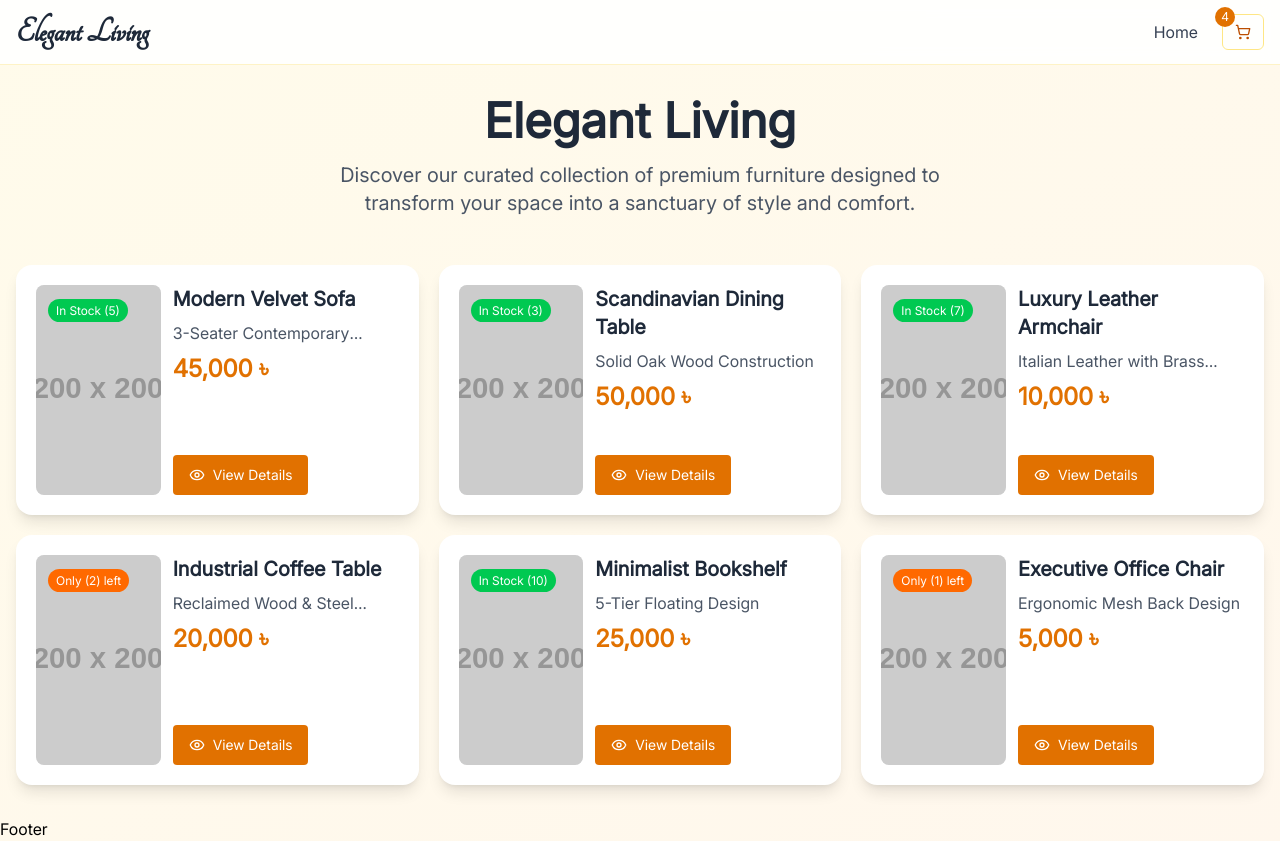
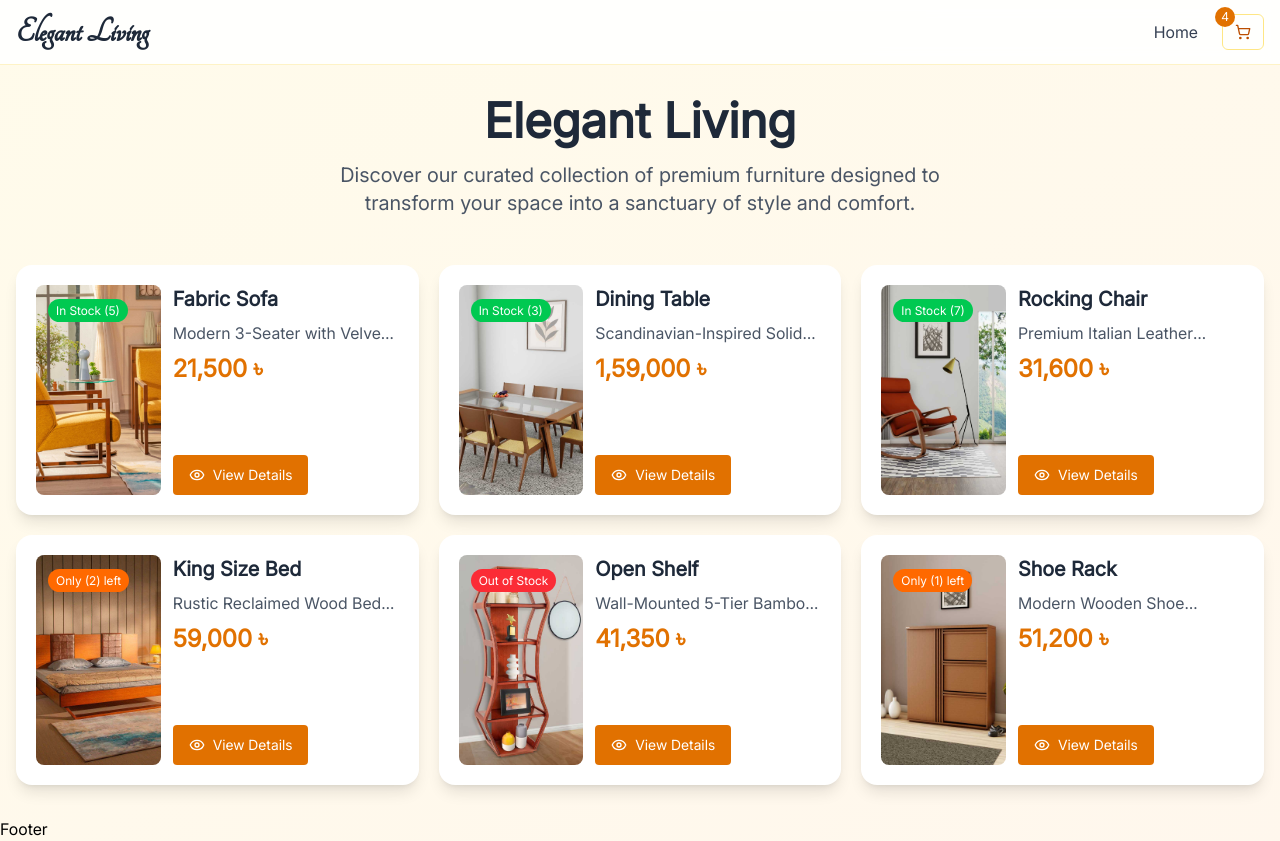
Before and after one commit to SMFaysalHaque/elegant-living, a React (Vite) app: page / in a window 1280 px wide. Built offline with nearby package versions, Linux system fonts and the light colour scheme.

Commit message:
chore: add necessary data.

```diff
--- a/src/data/data.js
+++ b/src/data/data.js
@@ -1,98 +1,158 @@
 export const products = [
   {
     id: 1,
-    title: "Modern Velvet Sofa",
-    subtitle: "3-Seater Contemporary Design",
-    price: 45000,
+    title: "Fabric Sofa",
+    subtitle: "Modern 3-Seater with Velvet Upholstery & Brass Legs",
+    price: 21500,
     stock: 5,
     description:
-      "Luxurious velvet upholstery meets contemporary design in this stunning 3-seater sofa. Featuring deep cushions, solid hardwood frame, and elegant brass legs. Perfect for modern living rooms seeking comfort and style.",
+      "This 3-seater fabric sofa features luxurious velvet upholstery, a solid hardwood frame, and elegant brass legs. Deep cushions ensure plush comfort while its contemporary silhouette makes it a standout piece in any modern living room.",
     images: [
-      "https://images.unsplash.com/photo-1721322800607-8c38375eef04?w=600&h=600&fit=crop&crop=center",
-      "https://images.unsplash.com/photo-1555041469-a586c61ea9bc?w=600&h=600&fit=crop&crop=center",
-      "https://images.unsplash.com/photo-1586023492125-27b2c045efd7?w=600&h=600&fit=crop&crop=center",
-      "https://images.unsplash.com/photo-1567538096630-e0c55bd6374c?w=600&h=600&fit=crop&crop=center",
+      {
+        name: "fabric-img-1",
+        url: "/assets/images/fabric-sofa/fabric-img-1.png",
+      },
+      {
+        name: "fabric-img-2",
+        url: "/assets/images/fabric-sofa/fabric-img-2.png",
+      },
+      {
+        name: "fabric-img-3",
+        url: "/assets/images/fabric-sofa/fabric-img-3.webp",
+      },
+      {
+        name: "fabric-img-4",
+        url: "/assets/images/fabric-sofa/fabric-img-4.webp",
+      },
     ],
-    slug: "modern-velvet-sofa",
+    slug: "fabric-sofa",
   },
   {
     id: 2,
-    title: "Scandinavian Dining Table",
-    subtitle: "Solid Oak Wood Construction",
-    price: 50000,
+    title: "Dining Table",
+    subtitle: "Scandinavian-Inspired Solid Oak Dining Table for 6",
+    price: 159000,
     stock: 3,
     description:
-      "Handcrafted from premium solid oak, this dining table embodies Scandinavian minimalism. Seats 6 comfortably with its clean lines and natural wood grain. A timeless piece that will anchor your dining space for generations.",
+      "Crafted from solid oak, this dining table showcases clean lines and natural wood grain that highlight its Scandinavian minimalist design. It comfortably seats six and adds warmth and sophistication to any dining area.",
     images: [
-      "https://images.unsplash.com/photo-1549497538-303791108f95?w=600&h=600&fit=crop&crop=center",
-      "https://images.unsplash.com/photo-1581539250439-c96689b516dd?w=600&h=600&fit=crop&crop=center",
-      "https://images.unsplash.com/photo-1586023492125-27b2c045efd7?w=600&h=600&fit=crop&crop=center",
-      "https://images.unsplash.com/photo-1567538096630-e0c55bd6374c?w=600&h=600&fit=crop&crop=center",
+      {
+        name: "dining-table-img-1",
+        url: "/assets/images/dining-table/dining-table-img-1.png",
+      },
+      {
+        name: "dining-table-img-2",
+        url: "/assets/images/dining-table/dining-table-img-2.png",
+      },
+      {
+        name: "dining-table-img-3",
+        url: "/assets/images/dining-table/dining-table-img-3.jpg",
+      },
+      {
+        name: "dining-table-img-4",
+        url: "/assets/images/dining-table/dining-table-img-4.png",
+      },
     ],
-    slug: "scandinavian-dining-table",
+    slug: "dining-table",
   },
   {
     id: 3,
-    title: "Luxury Leather Armchair",
-    subtitle: "Italian Leather with Brass Details",
-    price: 10000,
+    title: "Rocking Chair",
+    subtitle: "Premium Italian Leather Rocker with Brass Accents",
+    price: 31600,
     stock: 7,
     description:
-      "Premium Italian leather meets expert craftsmanship in this sophisticated armchair. Features hand-finished brass details, supportive cushioning, and a swivel base. An investment piece that combines comfort with timeless elegance.",
+      "This luxurious rocking chair is upholstered in genuine Italian leather and detailed with hand-finished brass accents. Featuring ergonomic cushioning and a smooth swivel base, it’s perfect for reading, relaxing, or making a bold design statement.",
     images: [
-      "https://images.unsplash.com/photo-1506439773649-6e0eb8cfb237?w=600&h=600&fit=crop&crop=center",
-      "https://images.unsplash.com/photo-1586023492125-27b2c045efd7?w=600&h=600&fit=crop&crop=center",
-      "https://images.unsplash.com/photo-1567538096630-e0c55bd6374c?w=600&h=600&fit=crop&crop=center",
-      "https://images.unsplash.com/photo-1555041469-a586c61ea9bc?w=600&h=600&fit=crop&crop=center",
+      {
+        name: "rocking-chair-img-1",
+        url: "/assets/images/rocking-chair/rocking-chair-img-1.png",
+      },
+      {
+        name: "rocking-chair-img-2",
+        url: "/assets/images/rocking-chair/rocking-chair-img-2.png",
+      },
+      {
+        name: "rocking-chair-img-3",
+        url: "/assets/images/rocking-chair/rocking-chair-img-3.jpg",
+      },
+      {
+        name: "rocking-chair-img-4",
+        url: "/assets/images/rocking-chair/rocking-chair-img-4.jpg",
+      },
     ],
-    slug: "luxury-leather-armchair",
+    slug: "rocking-chair",
   },
   {
     id: 4,
-    title: "Industrial Coffee Table",
-    subtitle: "Reclaimed Wood & Steel Frame",
-    price: 20000,
+    title: "King Size Bed",
+    subtitle: "Rustic Reclaimed Wood Bed with Steel Frame",
+    price: 59000,
     stock: 2,
     description:
-      "Urban industrial design meets rustic charm in this unique coffee table. Features reclaimed wood top with natural character marks and a powder-coated steel frame. Perfect for adding industrial flair to any modern living space.",
+      "Designed with a blend of rustic and industrial elements, this king size bed features a sturdy reclaimed wood headboard and a black powder-coated steel frame. A striking centerpiece that balances durability with organic texture.",
     images: [
-      "https://images.unsplash.com/photo-1586023492125-27b2c045efd7?w=600&h=600&fit=crop&crop=center",
-      "https://images.unsplash.com/photo-1549497538-303791108f95?w=600&h=600&fit=crop&crop=center",
-      "https://images.unsplash.com/photo-1567538096630-e0c55bd6374c?w=600&h=600&fit=crop&crop=center",
-      "https://images.unsplash.com/photo-1555041469-a586c61ea9bc?w=600&h=600&fit=crop&crop=center",
+      {
+        name: "king-bed-img-1",
+        url: "/assets/images/king-size-bed/king-bed-img-1.jpg",
+      },
+      {
+        name: "king-bed-img-2",
+        url: "/assets/images/king-size-bed/king-bed-img-2.jpg",
+      },
+      {
+        name: "king-bed-img-3",
+        url: "/assets/images/king-size-bed/king-bed-img-3.jpg",
+      },
+      {
+        name: "king-bed-img-4",
+        url: "/assets/images/king-size-bed/king-bed-img-4.jpg",
+      },
     ],
-    slug: "industrial-coffee-table",
+    slug: "king-size-bed",
   },
   {
     id: 5,
-    title: "Minimalist Bookshelf",
-    subtitle: "5-Tier Floating Design",
-    price: 25000,
-    stock: 10,
+    title: "Open Shelf",
+    subtitle: "Wall-Mounted 5-Tier Bamboo Shelf",
+    price: 41350,
+    stock: 0,
     description:
-      "Clean lines and functional design define this stunning 5-tier bookshelf. Wall-mounted floating design maximizes floor space while providing ample storage. Crafted from sustainable bamboo with a smooth, natural finish.",
+      "This floating open shelf offers a clean, space-saving solution for modern interiors. Crafted from eco-friendly bamboo, the 5-tier design is perfect for books, decor, and organizing essentials without compromising on style.",
     images: [
-      "https://images.unsplash.com/photo-1567538096630-e0c55bd6374c?w=600&h=600&fit=crop&crop=center",
-      "https://images.unsplash.com/photo-1586023492125-27b2c045efd7?w=600&h=600&fit=crop&crop=center",
-      "https://images.unsplash.com/photo-1549497538-303791108f95?w=600&h=600&fit=crop&crop=center",
-      "https://images.unsplash.com/photo-1555041469-a586c61ea9bc?w=600&h=600&fit=crop&crop=center",
+      { name: "shelf-img-1", url: "/assets/images/shelf/shelf-img-1.jpg" },
+      { name: "shelf-img-2", url: "/assets/images/shelf/shelf-img-2.png" },
+      { name: "shelf-img-3", url: "/assets/images/shelf/shelf-img-3.jpg" },
+      { name: "shelf-img-4", url: "/assets/images/shelf/shelf-img-4.jpg" },
     ],
-    slug: "minimalist-bookshelf",
+    slug: "open-shelf",
   },
   {
     id: 6,
-    title: "Executive Office Chair",
-    subtitle: "Ergonomic Mesh Back Design",
-    price: 5000,
+    title: "Shoe Rack",
+    subtitle: "Modern Wooden Shoe Storage with Seating",
+    price: 51200,
     stock: 1,
     description:
-      "Professional-grade ergonomic chair designed for all-day comfort. Features breathable mesh back, adjustable lumbar support, and premium cushioning. Height-adjustable with smooth-rolling casters for modern office environments.",
+      "This multifunctional shoe rack offers ample footwear storage with the added benefit of a cushioned seating bench. Built from durable engineered wood with a sleek modern finish, it helps keep your entryway tidy and stylish.",
     images: [
-      "https://images.unsplash.com/photo-1555041469-a586c61ea9bc?w=600&h=600&fit=crop&crop=center",
-      "https://images.unsplash.com/photo-1567538096630-e0c55bd6374c?w=600&h=600&fit=crop&crop=center",
-      "https://images.unsplash.com/photo-1586023492125-27b2c045efd7?w=600&h=600&fit=crop&crop=center",
-      "https://images.unsplash.com/photo-1549497538-303791108f95?w=600&h=600&fit=crop&crop=center",
+      {
+        name: "shoe-rack-img-1",
+        url: "/assets/images/shoe-rack/shoe-rack-img-1.png",
+      },
+      {
+        name: "shoe-rack-img-2",
+        url: "/assets/images/shoe-rack/shoe-rack-img-2.png",
+      },
+      {
+        name: "shoe-rack-img-3",
+        url: "/assets/images/shoe-rack/shoe-rack-img-3.jpg",
+      },
+      {
+        name: "shoe-rack-img-4",
+        url: "/assets/images/shoe-rack/shoe-rack-img-4.jpg",
+      },
     ],
-    slug: "executive-office-chair",
+    slug: "shoe-rack",
   },
 ];
```
